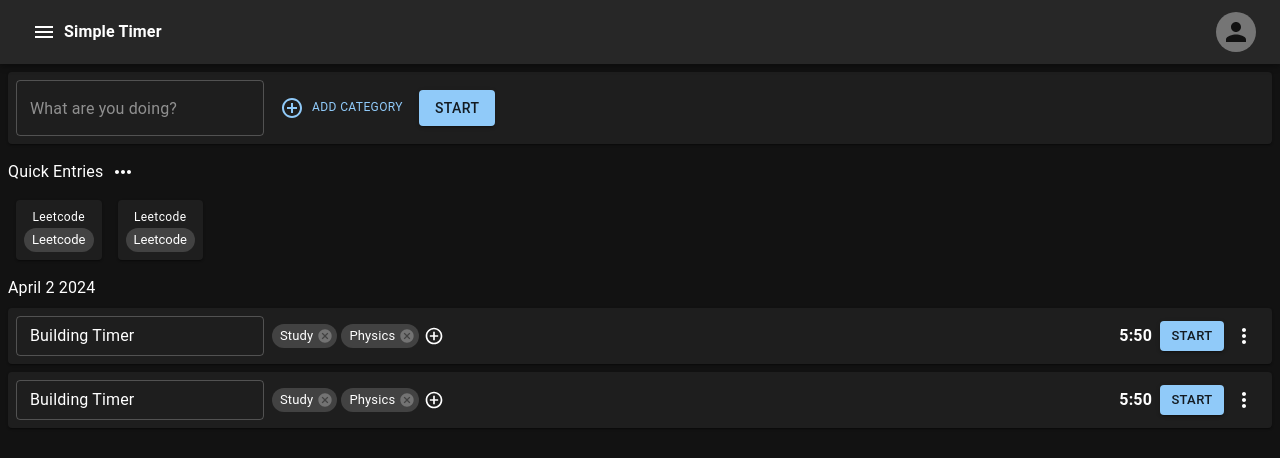
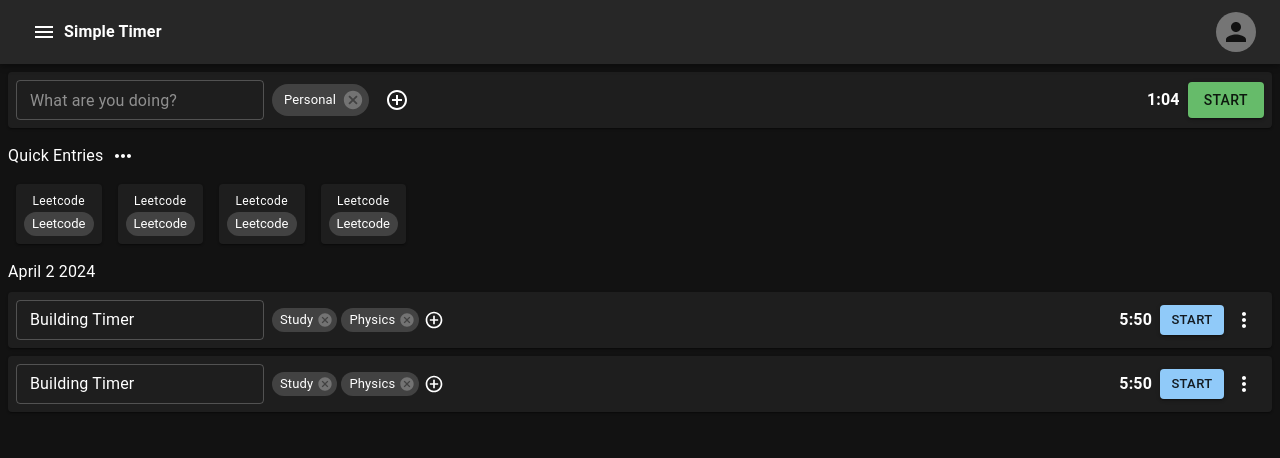
Before and after one commit to rikotacards/timer, a React (Vite) app: page / in a window 1280 px wide. Shown: the top 458 px of the page. Built offline with nearby package versions, Linux system fonts and the light colour scheme; the HTML template or start-up script is replaced by a standard one.

Commit message:
add main entry.

```diff
--- a/src/App.tsx
+++ b/src/App.tsx
@@ -4,6 +4,7 @@ import { CssBaseline, createTheme } from '@mui/material'
 import { Layout } from './layout/Layout';
 import { ModalProvider } from './Providers/ModalProvider';
 import { DrawerProvider } from './Providers/DrawerProvider';
+import { SnackbarProvider } from './Providers/SnackbarProvider';
 const darkTheme = createTheme({
   palette: {
     mode: 'dark',
@@ -15,11 +16,13 @@ function App() {
 
     <ThemeProvider theme={darkTheme}>
       <CssBaseline />
-      <DrawerProvider>
-        <ModalProvider>
-          <Layout />
-        </ModalProvider>
-      </DrawerProvider>
+      <SnackbarProvider>
+        <DrawerProvider>
+          <ModalProvider>
+            <Layout />
+          </ModalProvider>
+        </DrawerProvider>
+      </SnackbarProvider>
     </ThemeProvider>
 
 
--- a/src/Providers/SnackbarProvider.tsx
+++ b/src/Providers/SnackbarProvider.tsx
@@ -11,7 +11,7 @@ export const SnackbarContext = React.createContext<SnackbarContextProps>({} as S
 interface SnackbarProvider {
     children: React.ReactNode
 }
-export const ModalProvider: React.FC<SnackbarProvider> = ({ children }) => {
+export const SnackbarProvider: React.FC<SnackbarProvider> = ({ children }) => {
     const [open, setOpen] = React.useState(false);
     const [component, setComponent] = React.useState<React.ReactNode | null>();
 
@@ -29,10 +29,10 @@ export const ModalProvider: React.FC<SnackbarProvider> = ({ children }) => {
     }
 
     return <SnackbarContext.Provider value={value}>
-        <Snackbar open={open} onClose={toggleOpen}>
-            <>
+        <Snackbar autoHideDuration={6000} open={open} onClose={toggleOpen}>
+            <div>
                 {component}
-            </>
+            </div>
         </Snackbar>
         {children}
     </SnackbarContext.Provider>
--- a/src/components/CategoryEdit.tsx
+++ b/src/components/CategoryEdit.tsx
@@ -9,17 +9,23 @@ interface CategoryOption {
     child?: string
   }
 
-const existingCategories: CategoryOption[] = [{label: 'study', child: ''}, {label: 'physics', child: ''}]
+const existingCategories: CategoryOption[] = [{label: 'study', child: ''}, {label: 'physics', child: ''}, {label: 'Leetcode', child: ''}, {label: 'work', child: ''}]
 
 const filter = createFilterOptions<CategoryOption>();
-
-export const CategoryEdit: React.FC = () => {
+interface CategoryEdit {
+  onHandleClose: () => void;
+}
+export const CategoryEdit: React.FC<CategoryEdit> = ({onHandleClose}) => {
     const [value, setValue] = React.useState<CategoryOption | null>(null);
 
-
+    const [open, setOpen] = React.useState(false);
+    const onOpen = () => {
+      setOpen(!open);
+    }
     return (
         <Box sx={{display: 'flex', flexDirection: 'column', p:1}}>
             <Typography sx={{p:1, fontWeight: 'bold'}}>Add a category</Typography>
+
             <Autocomplete
             size='small'
              filterOptions={(options, params) => {
@@ -41,39 +47,43 @@ export const CategoryEdit: React.FC = () => {
               clearOnBlur
               handleHomeEndKeys
               freeSolo
-              renderOption={(props, option) => <ListItem {...props} >{option.label}</ListItem>}
 
+              renderOption={(props, option) => <li {...props} ><Chip label={option.label}/></li>}
               renderInput={(params) => (
                 <TextField  placeholder='Search/create new category' {...params}  />
               )}
+              autoComplete
               options={existingCategories}
              onChange={(event, newValue) => {
+              console.log(newValue)
                 if (typeof newValue === 'string') {
                   setValue({
                     label: newValue,
                   });
+                  onOpen()
                 } else if (newValue && newValue.inputValue) {
                   // Create a new value from the user input
                   setValue({
                     label: newValue.inputValue,
                   });
+                  onOpen()
                 } else {
+                  // existing value
                   setValue(newValue);
+                  onHandleClose();
                 }
               }}
             value={value}
 
             />
-            <CategoryNewForm/>
-            <div>
+            <Box sx={{mt:1, mb:1}}>
+            {open && <CategoryNewForm/>}
+              {existingCategories.map((c) => <Chip key={c.label} onClick={() => {}} label={c.label}/>)}
 
-            <Chip label='Study'/>
-            <Chip label='Physics'/>
-            <Chip label='Work'/>
-            <Chip label='Work'/>
+</Box>
 
-            </div>
-     <Typography variant='caption'>Edit</Typography>
+
+     <Typography variant='caption'>Edit categories</Typography>
 
         </Box >
     )
--- a/src/components/CategoryNewForm.tsx
+++ b/src/components/CategoryNewForm.tsx
@@ -13,6 +13,6 @@ export const CategoryNewForm: React.FC = () => {
             </Typography>
         </Box>
         <ColorPicker/>
-        <Button size='small' sx={{m:1}}>Add</Button>
+        <Button size='small' sx={{m:1}}>Done</Button>
     </Card>
 }
--- a/src/components/Entry.tsx
+++ b/src/components/Entry.tsx
@@ -30,8 +30,8 @@ export const Entry: React.FC = () => {
 
             </div>
             <Box sx={{ marginTop: 0, ml: 1, alignContent: 'center' }}>
-                <Chip onDelete={() =>{}} size='small' label='Study' />
-                <Chip onDelete={() =>{}} sx={{ ml: 0.5 }} size='small' label='Physics' />
+                <Chip onDelete={() => { }} size='small' label='Study' />
+                <Chip onDelete={() => { }} sx={{ ml: 0.5 }} size='small' label='Physics' />
                 <Tooltip title='Add category'>
 
                     <IconButton onClick={handleClick} id={id} size='small'>
@@ -55,11 +55,10 @@ export const Entry: React.FC = () => {
     </Card>
         <Popover id={id}
             anchorEl={anchorEl}
-
             open={open}
             onClose={handleClose}
             anchorOrigin={{ vertical: 'bottom', horizontal: 'center' }}>
-            <CategoryEdit />
+            <CategoryEdit onHandleClose={handleClose} />
         </Popover>
     </div>
 }
--- a/src/components/NewEntryForm.tsx
+++ b/src/components/NewEntryForm.tsx
@@ -1,19 +1,43 @@
 import { AddCircleOutline } from '@mui/icons-material';
-import { Box, Button, Card, TextField, Typography } from '@mui/material';
+import { Box, Button, Card, Chip, CircularProgress, IconButton, Popover, TextField, Typography } from '@mui/material';
 import React from 'react';
+import { CategoryEdit } from './CategoryEdit';
 
 export const NewEntryForm: React.FC = () => {
-    return <Card sx={{ p: 1, alignItems: 'center', display: 'flex' }}>
+    const [anchorEl, setAnchorEl] = React.useState<HTMLButtonElement | null>(null);
+
+    const handleClick = (event: React.MouseEvent<HTMLButtonElement>) => {
+        setAnchorEl(event.currentTarget);
+    };
+
+    const handleClose = () => {
+        setAnchorEl(null);
+    };
+    const open = Boolean(anchorEl);
+    const id = open ? 'simple-popover-newentry' : undefined;
+    return <Card sx={{ p: 1 }}>
         <Box alignItems={'center'} display={'flex'}>
 
-            <TextField placeholder='What are you doing?' />
-            <Button sx={{ml:1}}>
+            <TextField inputProps={{startAdornment:(<CircularProgress size='small'/>)}}  size='small'  placeholder='What are you doing?' sx={{ mr: 1 }} />
+            <Chip onDelete={() => { }} label={'Personal'} />
+            <IconButton onClick={handleClick} sx={{ ml: 1 }}>
                 <AddCircleOutline />
-                <Typography ml={1} variant='caption'>Add category</Typography>
-            </Button>
-            <Button variant='contained' sx={{ml:1}}>
-                Start
-            </Button>
+            </IconButton>
+            <Box display={'flex'} alignItems={'center'} sx={{ml: 'auto'}}>
+                <CircularProgress variant='indeterminate' color='success' sx={{ m: 1}} size='small' />
+
+                <Typography sx={{ fontWeight: 'bold' }}>1:04</Typography>
+                <Button color='success' variant='contained' sx={{ ml: 1 }}>
+                    Start
+                </Button>
+            </Box>
         </Box>
+        <Popover id={id}
+            anchorEl={anchorEl}
+            open={open}
+            onClose={handleClose}
+            anchorOrigin={{ vertical: 'bottom', horizontal: 'center' }}>
+            <CategoryEdit onHandleClose={handleClose} />
+        </Popover>
     </Card>
 }
--- a/src/components/QuickEntries.tsx
+++ b/src/components/QuickEntries.tsx
@@ -18,7 +18,8 @@ export const QuickEntries: React.FC = () => {
             <Box sx={{display: 'flex', flexDirection: 'row'}}>
                 <QuickEntry/>
                 <QuickEntry/>
-
+                <QuickEntry/>
+                <QuickEntry/>
             </Box>
         </Box>
     )
--- a/src/components/QuickEntry.tsx
+++ b/src/components/QuickEntry.tsx
@@ -1,12 +1,16 @@
-import { Card, CardActionArea, Chip, Typography } from '@mui/material';
+import { Alert, Card, CardActionArea, Chip, Typography } from '@mui/material';
 import React from 'react';
 import { useSnackbarContext } from '../Providers/contextHooks';
 
 export const QuickEntry: React.FC = () => {
-    const {toggleOpen} = useSnackbarContext();
+    const {toggleOpen, onSetComponent} = useSnackbarContext();
+    const onClick = () => {
+        onSetComponent(<Alert variant='filled' sx={{width: '100%'}} severity='success'>Starting timer</Alert>)
+        toggleOpen()
+    }
     return (
     <Card sx={{m:1}}>
-        <CardActionArea onClick={toggleOpen} sx={{ p: 1, display: 'flex', flexDirection: 'column' }}>
+        <CardActionArea onClick={onClick} sx={{ p: 1, display: 'flex', flexDirection: 'column' }}>
             <Typography variant='caption'>Leetcode</Typography>
             <Chip size='small' label='Leetcode' />
         </CardActionArea>
```
Also changed, not shown: 1 other file (tests, documents, lock files or other folders). Lines whose indentation alone changed are shown as unchanged.
